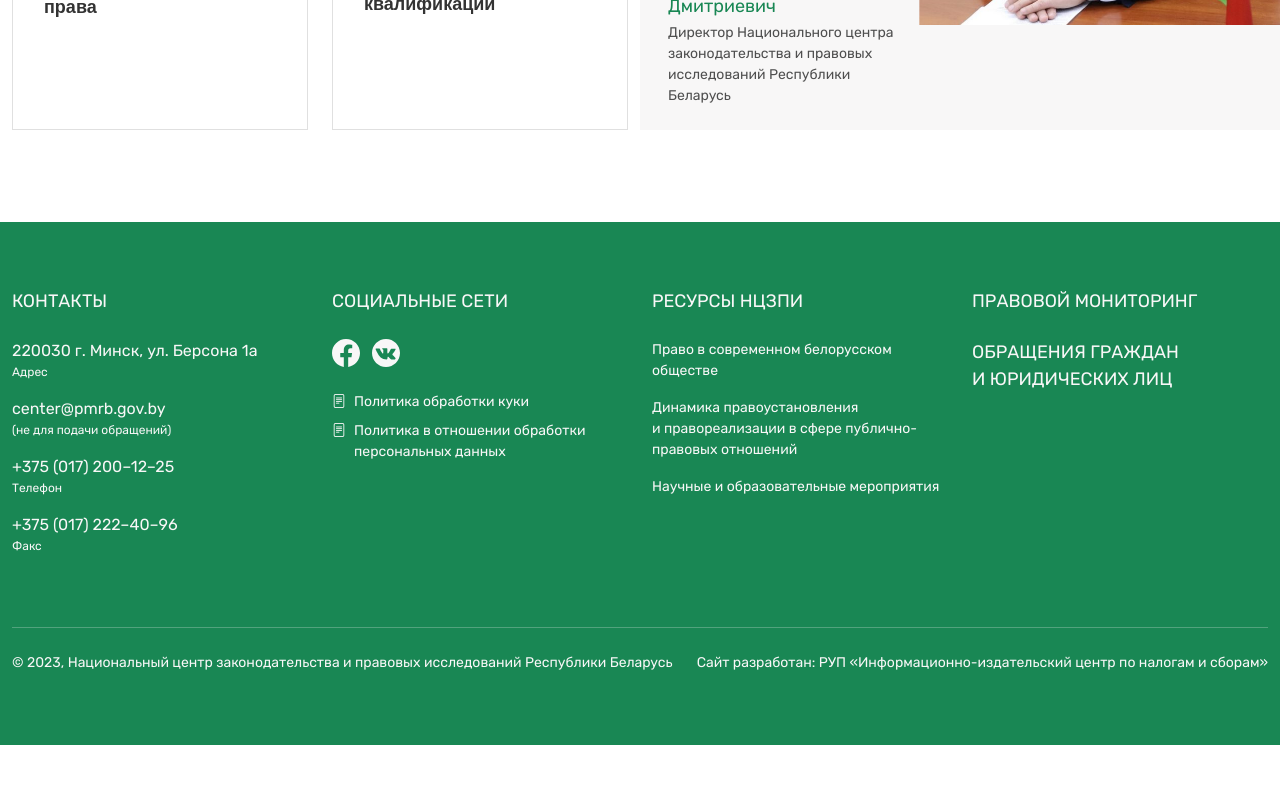
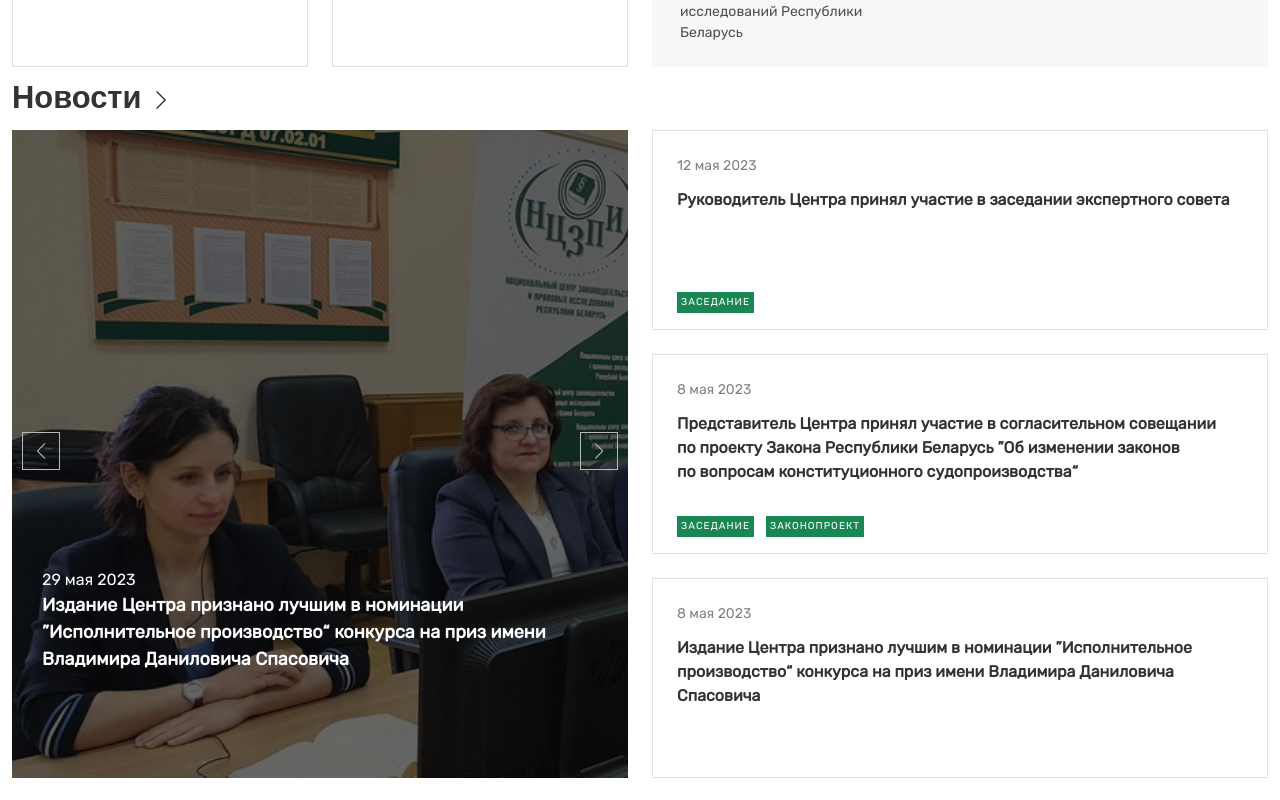
Before and after one commit to InfoCenterBy/nzpi, a website: page #src/main.html in a window 1280 px wide. Shown: the part 780-1580 px from the top of the page. Before the commit the page ends 1525 px from the top, so only its background shows below. Drawn offline with nearby package versions, Linux system fonts and the light colour scheme; files that its build step writes are made by us from their sources; a web font is replaced by a local one.

Commit message:
Done news slider

```diff
--- a/#src/html-comp/etc-page/_news-slider.html
+++ b/#src/html-comp/etc-page/_news-slider.html
@@ -0,0 +1,40 @@
+<div class="swiper swiper-news">
+     <div class="swiper-wrapper">
+          <div class="swiper-slide">
+               <div class="swiper-slide-filter">
+                    <img src="./img/png/slider-news-1.jpg" alt="slide-img">
+               </div>
+               <div class="swiper-news__text">
+                    <span>29 мая 2023</span>
+                    <p>
+                         Издание Центра признано лучшим в номинации ”Исполнительное производство“ конкурса на приз имени Владимира Даниловича Спасовича
+                    </p>
+               </div>
+          </div>
+          <div class="swiper-slide">
+               <div class="swiper-slide-filter">
+                    <img src="./img/png/dir.png" alt="slide-img">
+               </div>
+               <div class="swiper-news__text">
+                    <span>29 мая 2023</span>
+                    <p>
+                         Издание Центра признано лучшим в номинации ”Исполнительное производство“ конкурса на приз имени Владимира Даниловича Спасовича
+                    </p>
+               </div>
+          </div>
+          <div class="swiper-slide">
+               <div class="swiper-slide-filter">
+                    <img src="./img/png/slider-news-1.jpg" alt="slide-img">
+               </div>
+               <div class="swiper-news__text">
+                    <span>29 мая 2023</span>
+                    <p>
+                         Издание Центра признано лучшим в номинации ”Исполнительное производство“ конкурса на приз имени Владимира Даниловича Спасовича
+                    </p>
+               </div>
+          </div>
+     </div>
+     <div class="swiper-pagination"></div>
+     <div class="swiper-button-prev"></div>
+     <div class="swiper-button-next"></div>
+</div>
--- a/#src/html-comp/main-page/_news-section.html
+++ b/#src/html-comp/main-page/_news-section.html
@@ -1,2 +1,48 @@
 <section class="container">
+     <a href="" class="section-title">
+          Новости
+     </a>
+     <div class="row">
+          <div class="col-lg-6 d-flex my-2">
+               @@include('../etc-page/_news-slider.html')
+          </div>
+          <div class="col-lg-6 d-flex my-2">
+               <div class="d-flex flex-column justify-content-between">
+                    <a href="" class="news-block">
+                         <div>
+                              <span class="news-block__date">12 мая 2023</span>
+                              <p class="news-block__title">
+                                   Руководитель Центра принял участие в заседании экспертного совета
+                              </p>
+                         </div>
+                         <div class="news-block__tags">
+                              <span>заседание</span>
+                         </div>
+                    </a>
+                    <a href="" class="news-block">
+                         <div>
+                              <span class="news-block__date">8 мая 2023</span>
+                              <p class="news-block__title">
+                                   Представитель Центра принял участие в согласительном совещании по проекту Закона
+                                   Республики Беларусь ”Об изменении законов по вопросам конституционного судопроизводства“
+                              </p>
+                         </div>
+                         <div class="news-block__tags">
+                              <span>заседание</span>
+                              <span>законопроект</span>
+                         </div>
+                    </a>
+                    <a href="" class="news-block">
+                         <div>
+                              <span class="news-block__date">8 мая 2023</span>
+                              <p class="news-block__title">
+                                   Издание Центра признано лучшим в номинации ”Исполнительное производство“ конкурса
+                                   на приз имени Владимира Даниловича Спасовича
+                              </p>
+                         </div>
+                         <div class="news-block__tags"></div>
+                    </a>
+               </div>
+          </div>
+     </div>
 </section>
--- a/#src/main.html
+++ b/#src/main.html
@@ -7,6 +7,7 @@
      @@include('./html-comp/_header.html')
      <main>
           @@include('./html-comp/main-page/_adv-section.html')
+          @@include('./html-comp/main-page/_news-section.html')
      </main>
      @@include('./html-comp/_footer.html')
      @@include('./html-comp/_script.html')
--- /dev/null
+++ b/#src/scss/ui-comp/_sliders.scss
@@ -0,0 +1,93 @@
+@layer component{
+     .swiper-button-next, .swiper-button-prev {
+          padding: 10px;
+          width: 38px;
+          height: 38px;
+     }
+     .swiper-button-next:after, .swiper-button-prev:after {
+          font-size: 1rem;
+          line-height: 1rem;
+     }
+     .swiper-news{
+          .swiper-button-next, .swiper-button-prev {
+               color: var(--color-medium-gray);
+               border: 1px solid var(--color-medium-gray);
+          }
+          .swiper-slide{
+               overflow: hidden;
+          }
+          .swiper-pagination {
+               text-align: left;
+          }
+          .swiper-horizontal>.swiper-pagination-bullets, .swiper-pagination-bullets.swiper-pagination-horizontal, .swiper-pagination-custom, .swiper-pagination-fraction{
+               bottom: var(--swiper-pagination-bottom, 1.25rem);
+               left: 1.875rem;
+               @media #{$ui-tablet} {
+                    bottom: var(--swiper-pagination-bottom, 5px);
+               }
+          }
+          .swiper-pagination-bullet-active {
+               opacity: var(--swiper-pagination-bullet-opacity, 1);
+               background: var(--color-green) !important;
+          }
+          .swiper-pagination-bullet {
+               width: var(--swiper-pagination-bullet-width,var(--swiper-pagination-bullet-size,16px));
+               height: var(--swiper-pagination-bullet-height,var(--swiper-pagination-bullet-size,16px));
+               background: #D9D9D9;
+               opacity: var(--swiper-pagination-bullet-inactive-opacity, 1);
+               @media #{$ui-tablet} {
+                    width: var(--swiper-pagination-bullet-width,var(--swiper-pagination-bullet-size, 10px));
+                    height: var(--swiper-pagination-bullet-height,var(--swiper-pagination-bullet-size, 10px));
+               }
+          }
+          @media #{$ui-tablet} {
+               .swiper-button-next, .swiper-button-prev{
+                    top: var(--swiper-navigation-top-offset, 10%);
+               }
+          }
+          .swiper-slide-filter{
+               display: grid;
+               place-items: center;
+               width: 100%;
+               height: 100%;
+               background: linear-gradient(0deg, rgba(0, 0, 0, 0.60) 0%, rgba(0, 0, 0, 0.60) 100%);
+               img{
+                    height: 100%;
+                    position:relative;
+                    z-index:-1;
+                    display:block;
+               }
+          }
+     }
+}
+
+.swiper-news{
+     max-height: 40.5rem;
+     @media #{$ui-tablet} {
+          max-height: 25rem;
+     }
+     &__text{
+          position: relative;
+          z-index: 5;
+          top: -210px;
+          left: 30px;
+          color: var(--color-white-background);
+          font-family: $font-Rubik;
+          max-width: 90%;
+          span{
+               display: block;
+               font-size: 1rem;
+               font-weight: 400;
+          }
+          p{
+               overflow: hidden;
+               -o-text-overflow: ellipsis;
+               text-overflow: ellipsis;
+               display: -webkit-box;
+               -webkit-line-clamp: 5;
+               -webkit-box-orient: vertical;
+               font-size: 1.125rem;
+               font-weight: 600;
+          }
+     }
+}
--- a/#src/scss/ui.scss
+++ b/#src/scss/ui.scss
@@ -464,11 +464,21 @@ ul.list-dot {
 
 
 .dir-block {
+     display: flex;
+     flex-direction: row;
      background-color: var(--color-white);
      backdrop-filter: blur(5px);
      overflow: hidden;
+     @media screen and (max-width: 1200px) {
+          flex-direction: column;
+     }
      &>:first-child{
           padding: 2.25rem .5rem 1.5rem 1.75rem;
+          width: 50%;
+          @media screen and (max-width: 1200px) {
+               padding: 1.5rem;
+               width: auto;
+          }
      }
      &__title {
           color: var(--color-black);
@@ -498,6 +508,10 @@ ul.list-dot {
      &__img {
           display: grid;
           place-items: center;
+          @media screen and (max-width: 1200px) {
+               width: 100%;
+          }
+          width: 60%;
           img{
                transform: scale(-1, 1);
                width: 100%;
@@ -505,3 +519,89 @@ ul.list-dot {
           }
      }
 }
+
+.section-title{
+     display: inline-block;
+     @include adaptiv-value('font-size', 32, 26, 1);
+     font-weight: 700;
+     color: var(--color-black);
+     transition: $transition-3;
+     font-family: $font-Cuprum;
+     @media #{$mouse-device} {
+          &:hover{
+               color: var(--color-green);
+          }
+          &:hover::after{
+               transform: translateX(0.5rem) scaleY(0.8);
+          }
+     }
+     &::after{
+          content: '\F285';
+          font-size: 1.375rem;
+          display: inline-block;
+          font-family: bootstrap-icons !important;
+          font-style: normal;
+          font-weight: normal !important;
+          font-variant: normal;
+          text-transform: none;
+          line-height: 1;
+          vertical-align: -.125em;
+          -webkit-font-smoothing: antialiased;
+          -moz-osx-font-smoothing: grayscale;
+          transition: $transition-2;
+     }
+}
+
+.news-block {
+     display: flex;
+     flex-direction: column;
+     justify-content: space-between;
+     height: 100%;
+     padding: 1.5rem 1.5rem 1rem 1.5rem;
+     @media #{$ui-tablet} {
+          padding: .75rem .75rem .5rem .75rem;
+     }
+     font-family: $font-Rubik;
+     border: 1px solid var(--color-light-gray);
+     transition: $transition-3;
+     @media #{$mouse-device} {
+          &:hover{
+               border: 1px solid var(--color-green);
+          }
+     }
+     &:not(:first-of-type){
+          margin-top: 1.5rem;
+     }
+     &__date {
+          display: block;
+          color: var(--color-dark-gray);
+          font-size: .875rem;
+          font-weight: 400;
+     }
+
+     &__title {
+          color: var(--color-black);
+          font-size: 1rem;
+          font-weight: 600;
+          margin-top: .75rem;
+     }
+
+     &__tags {
+          span{
+               display: inline-block;
+               padding: 2px 4px;
+               &:not(:first-of-type){
+                    margin-left: .5rem;
+               }
+               color: var(--color-white-background);
+               font-size: .625rem;
+               font-weight: 500;
+               line-height: 17px;
+               letter-spacing: 1px;
+               text-transform: uppercase;
+               background-color: var(--color-green);
+          }
+     }
+}
+
+@import './ui-comp/sliders';
```
Also changed, not shown: #src/html-comp/main-page/_adv-section.html (+3 -3 lines), #src/js/app.js (+13 -0 lines), #src/img/png/slider-news-1.jpg (added).
